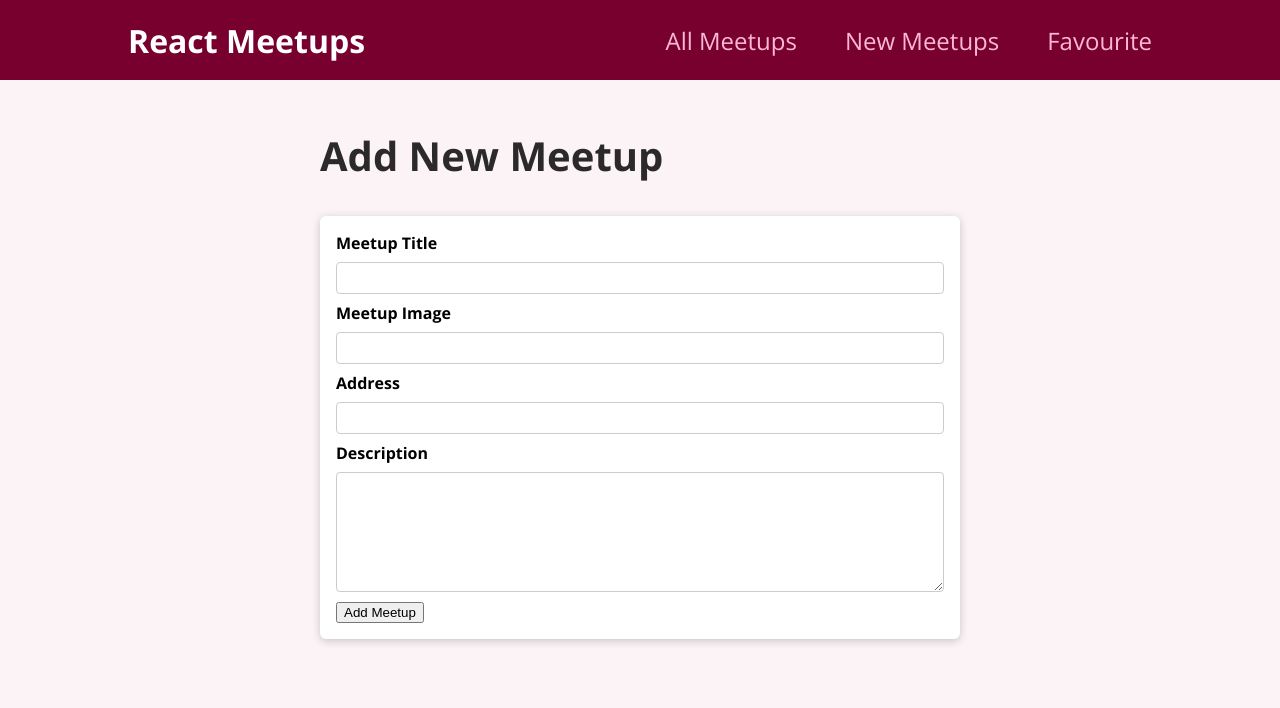
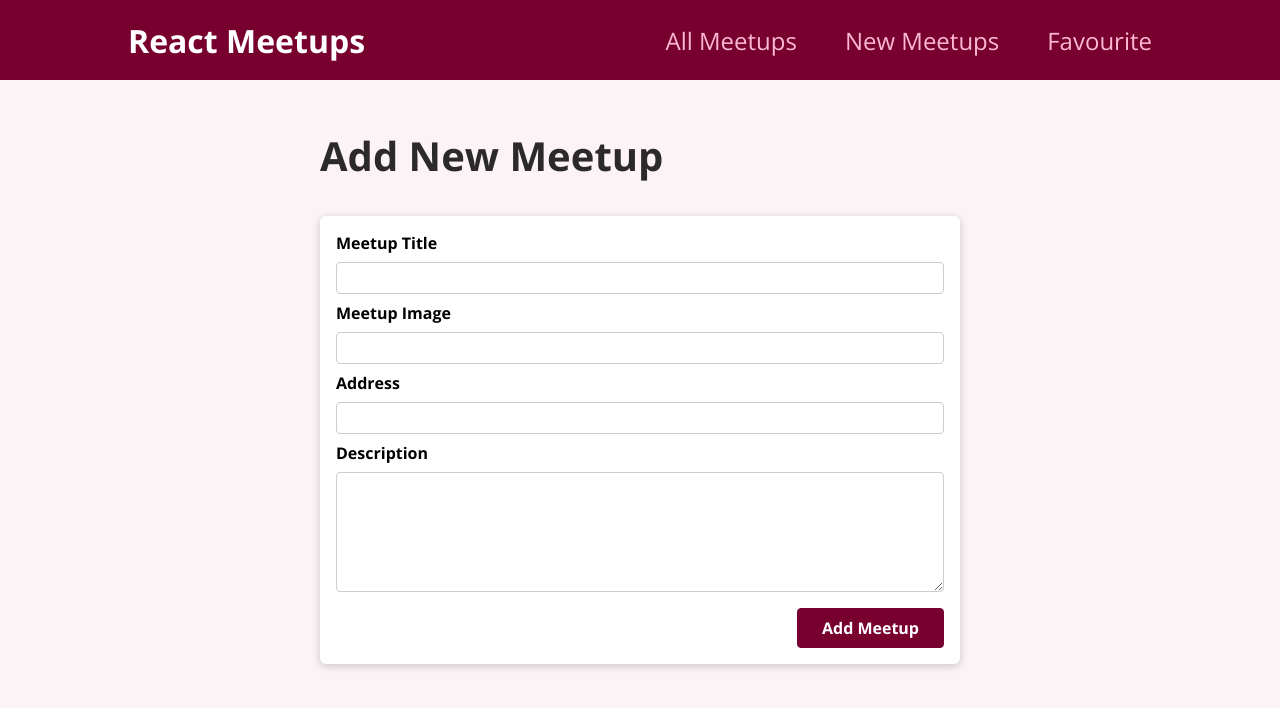
Before and after one commit to dickygiancini/react-learning, a React (Create React App) app: page /new-meetup in a window 1280 px wide. Shown: the top 708 px of the page. Built offline with nearby package versions, Linux system fonts and the light colour scheme.

Commit message:
Fix classname

```diff
--- a/src/components/meetups/NewMeetupForm.js
+++ b/src/components/meetups/NewMeetupForm.js
@@ -24,7 +24,7 @@ function NewMeetupForm() {
                 <textarea id="description" required rows="5"></textarea>
             </div>
 
-            <div className={classes.action}>
+            <div className={classes.actions}>
                 <button type="button">Add Meetup</button>
             </div>
 
```
